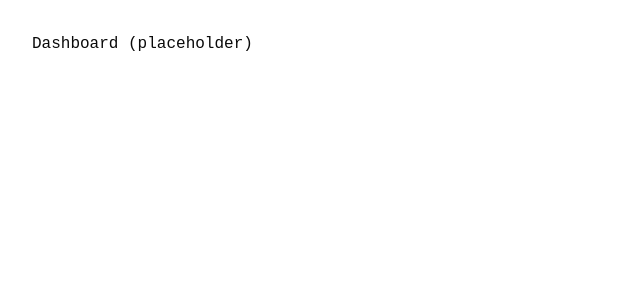
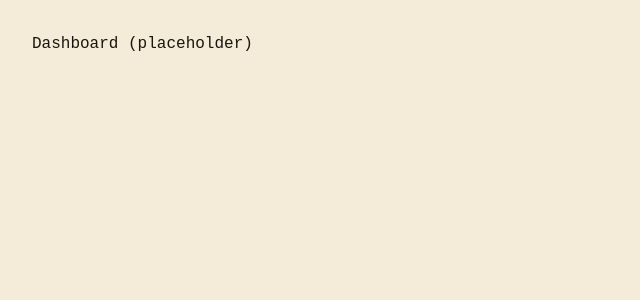
Before and after one commit to Chenophobia/HealthMe, a Next.js app: page / in a window 1280 px wide. Shown: the top 300 px of the page, without its empty margins (0-640 px from the left). Built offline with nearby package versions, Linux system fonts and the light colour scheme.

Commit message:
feat: add light/dark theme with CSS tokens

```diff
--- a/src/app/globals.css
+++ b/src/app/globals.css
@@ -81,6 +81,16 @@
   --sidebar-accent-foreground: oklch(0.205 0 0);
   --sidebar-border: oklch(0.922 0 0);
   --sidebar-ring: oklch(0.708 0 0);
+
+  /* HealthMe ink-brush tokens (light = washi paper) */
+  --ink: #1a1410;
+  --ink-soft: #4a3e32;
+  --ink-faded: #8a7a68;
+  --paper: #f4ecd8;
+  --paper-accent: #ebe0c4;
+  --accent: #8b2a2a;
+  --accent-2: #3a5a3a;
+  --divider: rgba(30, 20, 15, 0.15);
 }
 
 .dark {
@@ -115,16 +125,25 @@
   --sidebar-accent-foreground: oklch(0.985 0 0);
   --sidebar-border: oklch(1 0 0 / 10%);
   --sidebar-ring: oklch(0.556 0 0);
+
+  /* HealthMe ink-brush tokens (dark = ink wash) */
+  --ink: #e8dcc2;
+  --ink-soft: #c4b392;
+  --ink-faded: #8a7a60;
+  --paper: #1a1612;
+  --paper-accent: #23201a;
+  --accent: #d85050;
+  --accent-2: #7ab07a;
+  --divider: rgba(232, 220, 194, 0.12);
 }
 
 @layer base {
   * {
     @apply border-border outline-ring/50;
   }
-  body {
-    @apply bg-background text-foreground;
-  }
-  html {
-    @apply font-sans;
+  html, body {
+    background: var(--paper);
+    color: var(--ink);
+    font-family: 'Courier New', Courier, monospace;
   }
 }
--- a/src/app/layout.tsx
+++ b/src/app/layout.tsx
@@ -1,20 +1,17 @@
 import type { Metadata } from "next";
 import "./globals.css";
-import { Geist } from "next/font/google";
-import { cn } from "@/lib/utils";
-
-const geist = Geist({subsets:['latin'],variable:'--font-sans'});
+import { ThemeProvider } from "@/components/theme-provider";
 
 export const metadata: Metadata = {
   title: "HealthMe",
-  description: "Personal health tracking",
+  description: "Personal health tracker",
 };
 
 export default function RootLayout({ children }: { children: React.ReactNode }) {
   return (
-    <html lang="en" className={cn("font-sans", geist.variable)}>
-      <body style={{ fontFamily: "'Courier New', Courier, monospace" }}>
-        {children}
+    <html lang="en" suppressHydrationWarning>
+      <body>
+        <ThemeProvider>{children}</ThemeProvider>
       </body>
     </html>
   );
--- /dev/null
+++ b/src/components/theme-provider.tsx
@@ -0,0 +1,11 @@
+"use client";
+import { ThemeProvider as NextThemesProvider } from "next-themes";
+import type { ReactNode } from "react";
+
+export function ThemeProvider({ children }: { children: ReactNode }) {
+  return (
+    <NextThemesProvider attribute="class" defaultTheme="system" enableSystem>
+      {children}
+    </NextThemesProvider>
+  );
+}
--- /dev/null
+++ b/src/components/theme-toggle.tsx
@@ -0,0 +1,23 @@
+"use client";
+import { useTheme } from "next-themes";
+import { useEffect, useState } from "react";
+
+export function ThemeToggle() {
+  const { setTheme, resolvedTheme } = useTheme();
+  const [mounted, setMounted] = useState(false);
+  useEffect(() => setMounted(true), []);
+  if (!mounted) return <div className="w-10 h-10" aria-hidden />;
+  const current = resolvedTheme === "dark" ? "dark" : "light";
+  const label = current === "dark" ? "光" : "暗";
+  const next = current === "dark" ? "light" : "dark";
+  return (
+    <button
+      onClick={() => setTheme(next)}
+      className="w-10 h-10 rounded border text-lg font-bold"
+      style={{ background: "var(--paper-accent)", color: "var(--ink)", borderColor: "var(--divider)" }}
+      aria-label={`Switch to ${next} theme`}
+    >
+      {label}
+    </button>
+  );
+}
```
Also changed, not shown: 1 other file (tests, documents, lock files or other folders).
